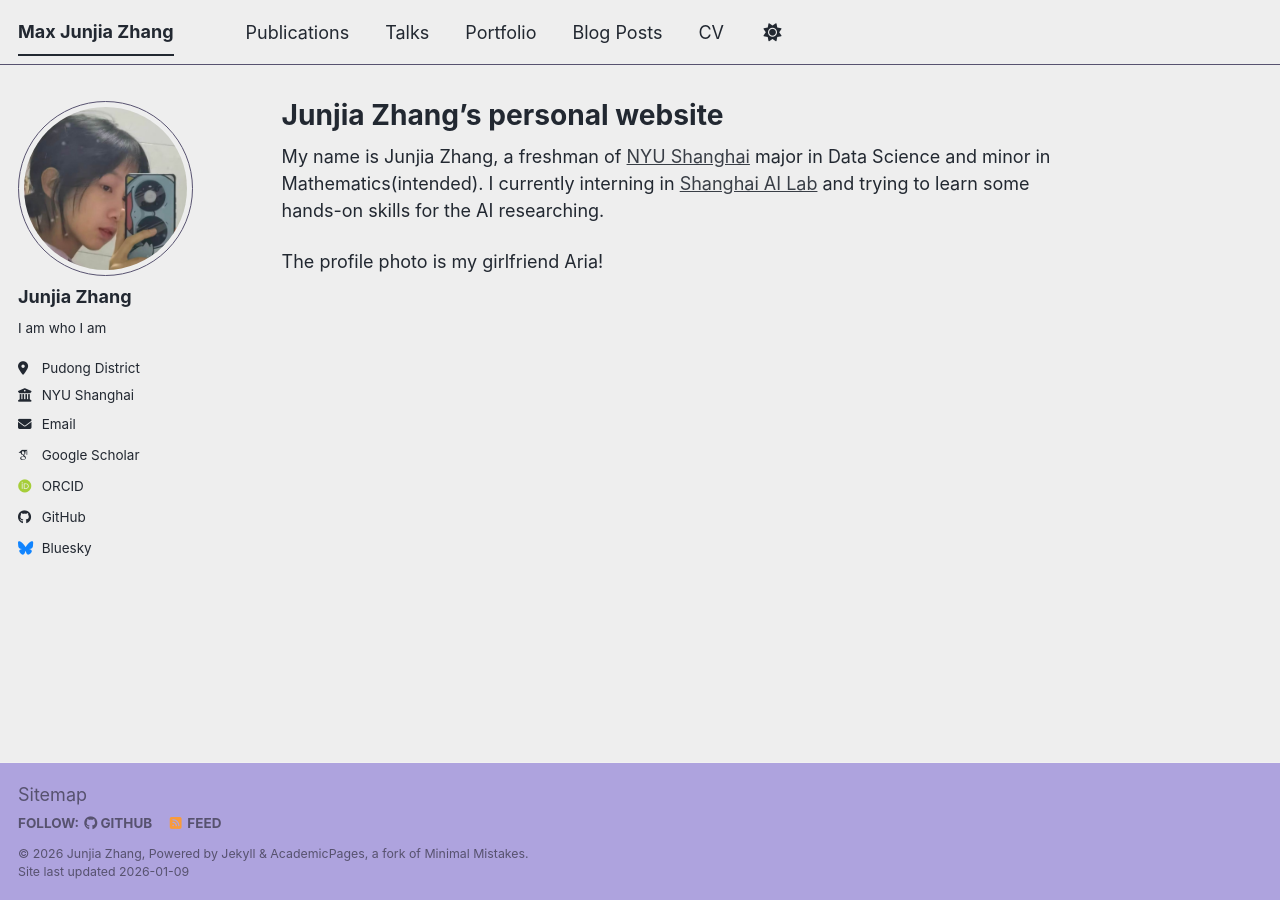
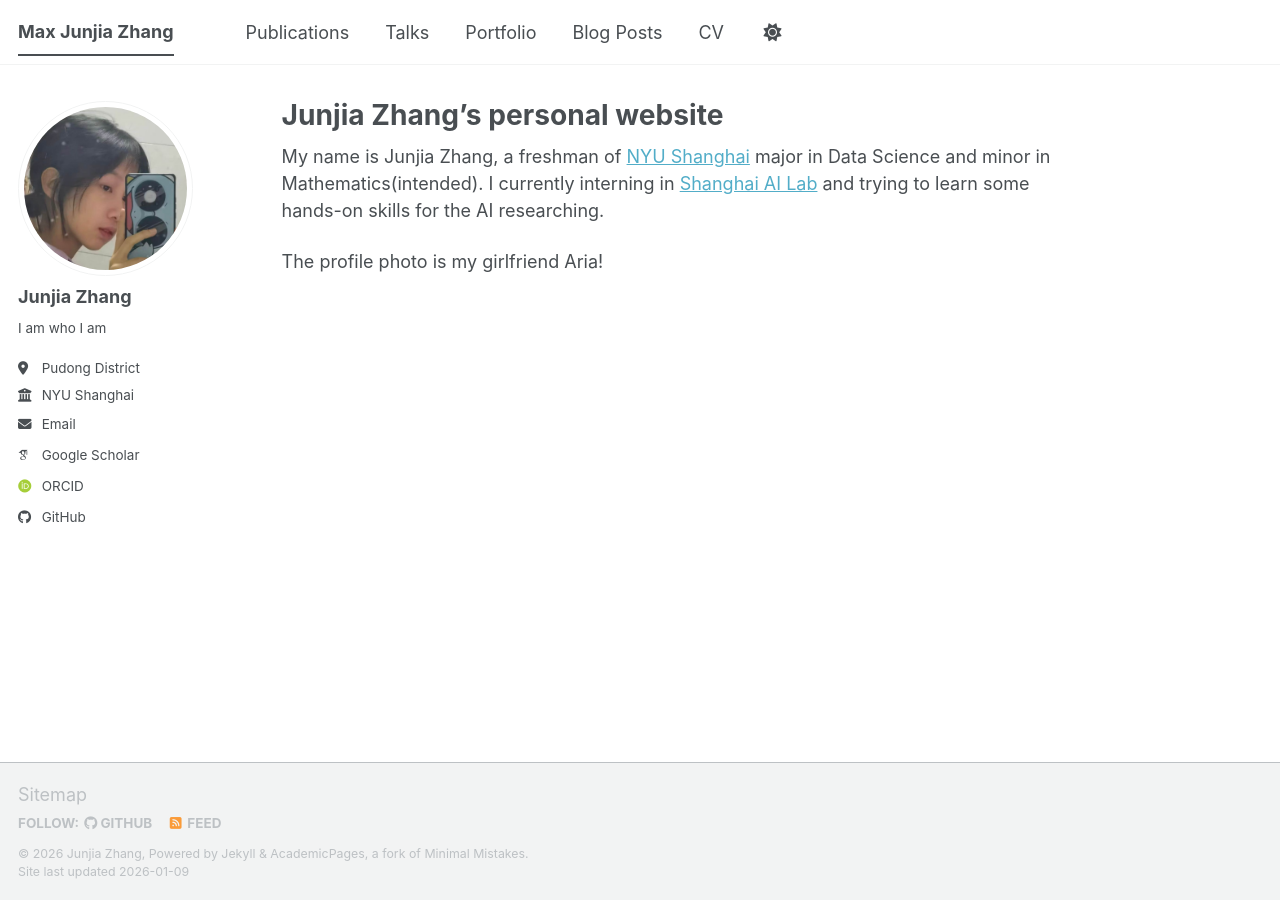
Before and after one commit to JunjiaZhangMax/junjiazhangmax.github.io, a Jekyll site: the page built from _pages/about.md, in a window 1280 px wide. Built offline with Jekyll 4.4.1, drawn with Linux system fonts in a browser that asks for light colours; some web fonts are replaced; a script bundle is joined from its source files by our own code; library files that are not in the unit come from our copies.

Commit message:
Update _config.yml

```diff
--- a/_config.yml
+++ b/_config.yml
@@ -8,7 +8,7 @@
 
 # Basic Site Settings
 locale                   : "en-US"
-site_theme               : "air" # The available themes options are "default", "air", "sunrise", "mint", "dirt" and "contrast"
+site_theme               : "default" # The available themes options are "default", "air", "sunrise", "mint", "dirt" and "contrast"
 title                    : "Max Junjia Zhang"
 title_separator          : "-"
 name                     : &name "Junjia Zhang"
@@ -56,7 +56,6 @@
 
   # Social media
   artstation       : # Username
-  bluesky          : "bsky.app" # Replace this with you Bluesky username
   facebook         : # Username
   flickr           : # Username
   foursquare       : # Username
```
